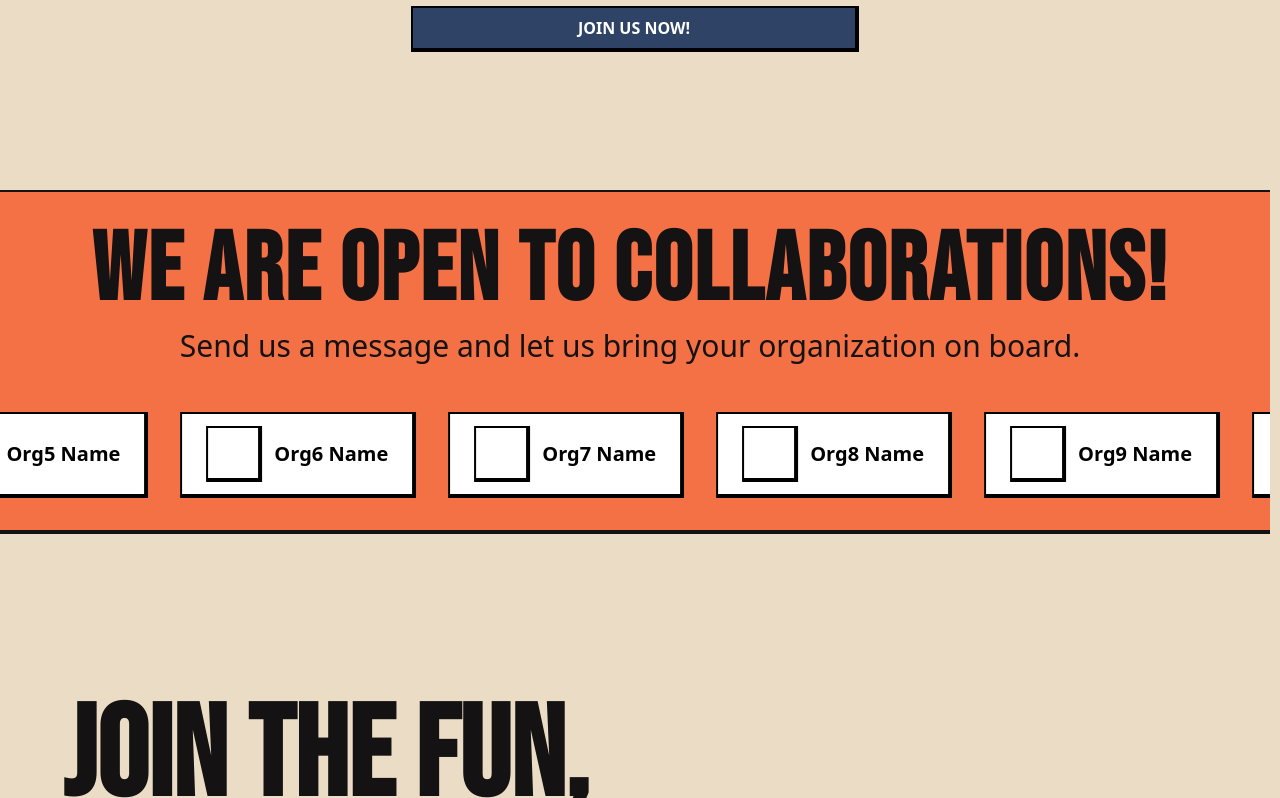
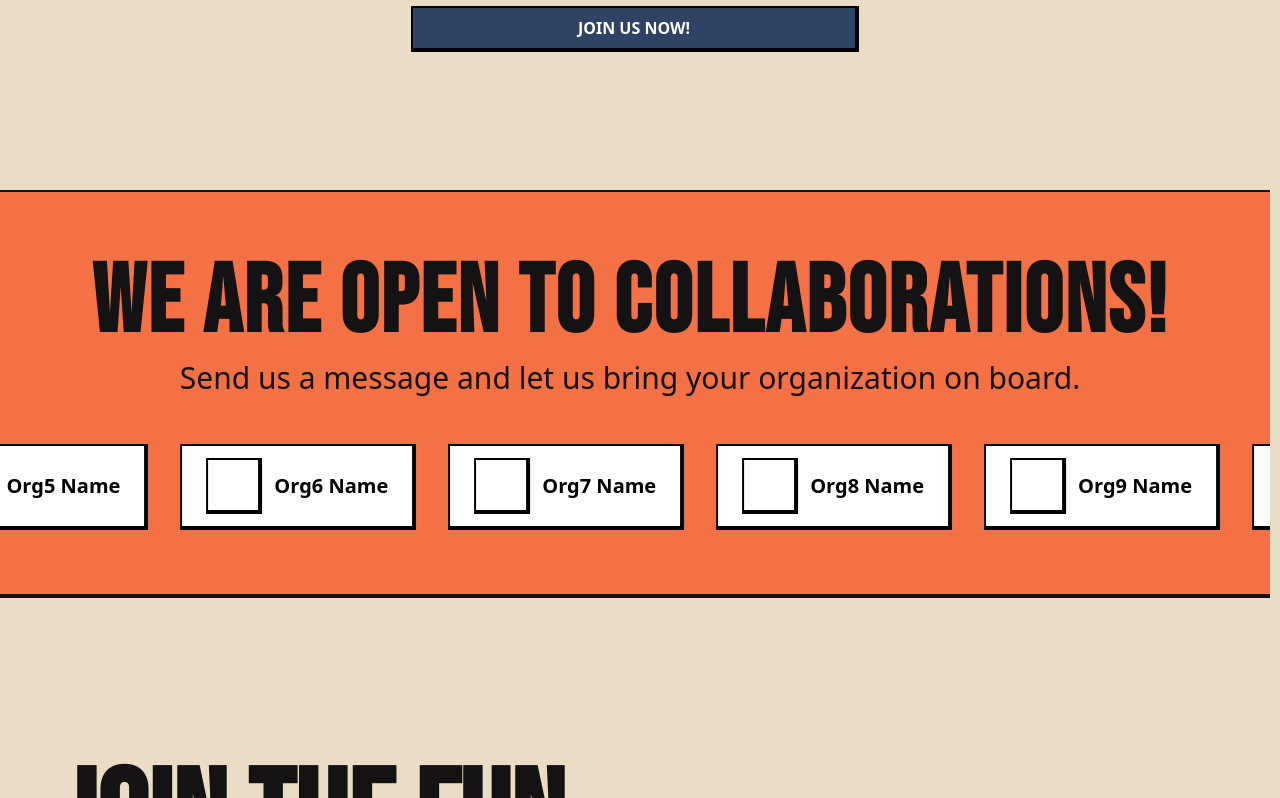
Before and after one commit to dlsl-animodev/project-launchpad, a Next.js app: page / in a window 1280 px wide. Shown: the part 658-1456 px from the top of the page. Built offline with nearby package versions, Linux system fonts and the light colour scheme.

Commit message:
fix: fix spacing for meet the team padding and organization-tape

```diff
--- a/components/meet-the-team/meet-the-team.tsx
+++ b/components/meet-the-team/meet-the-team.tsx
@@ -33,7 +33,7 @@ const MeetTheTeam = () => {
                     all backgrounds can thrive and innovate together.
                 </motion.p>
             </SectionContainerHeader>
-            <SectionContainerMain className="flex flex-col items-center mt-16">
+            <SectionContainerMain className="flex flex-col items-center">
                 {/* Team Committees */}
                 {Object.entries(organizationBody).map(
                     ([, { title, members }]) => (
--- a/components/organizations-tape.tsx
+++ b/components/organizations-tape.tsx
@@ -25,7 +25,7 @@ const OrganizationsTape = () => {
 
     return (
         <SectionContainer
-            className="w-full overflow-hidden bg-[#F37145] py-[2rem] border-retro-y"
+            className="w-full overflow-hidden bg-[#F37145] py-[4rem] border-retro-y"
             initial={{ opacity: 0 }}
             whileInView={{ opacity: 1 }}
             transition={{ duration: 0.5 }}
```
